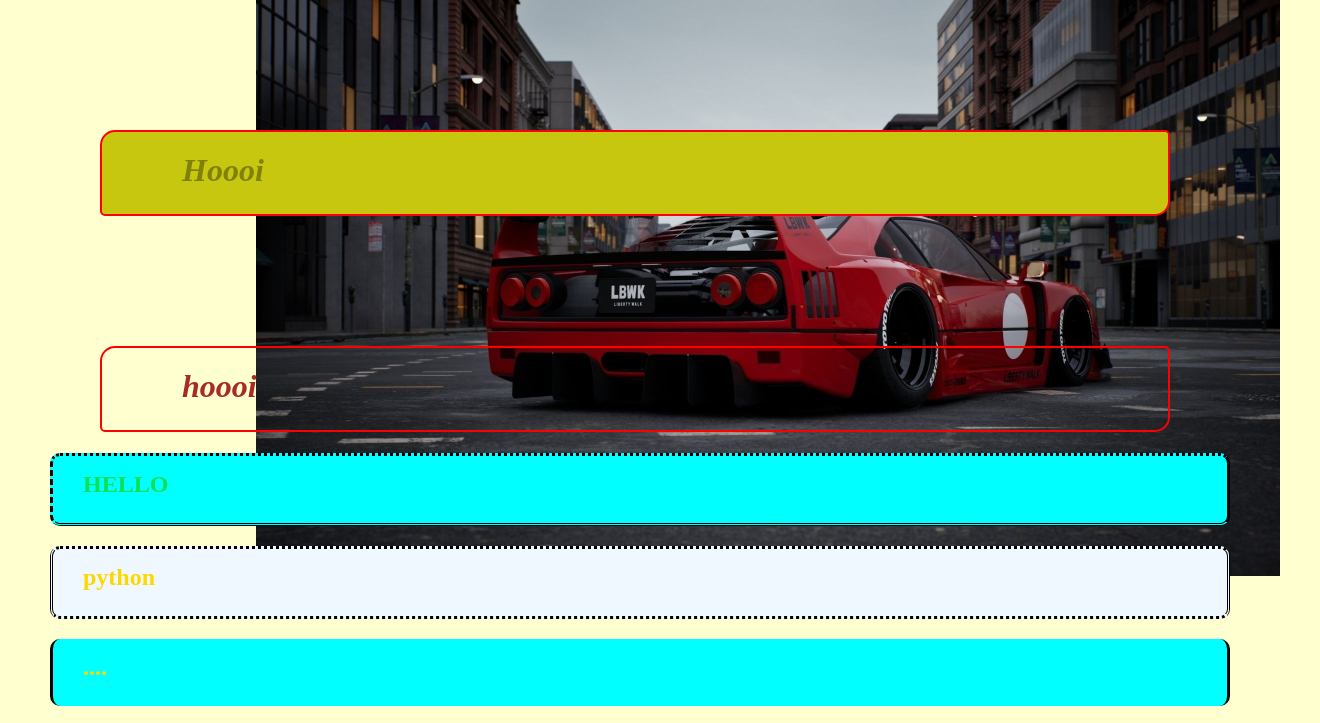
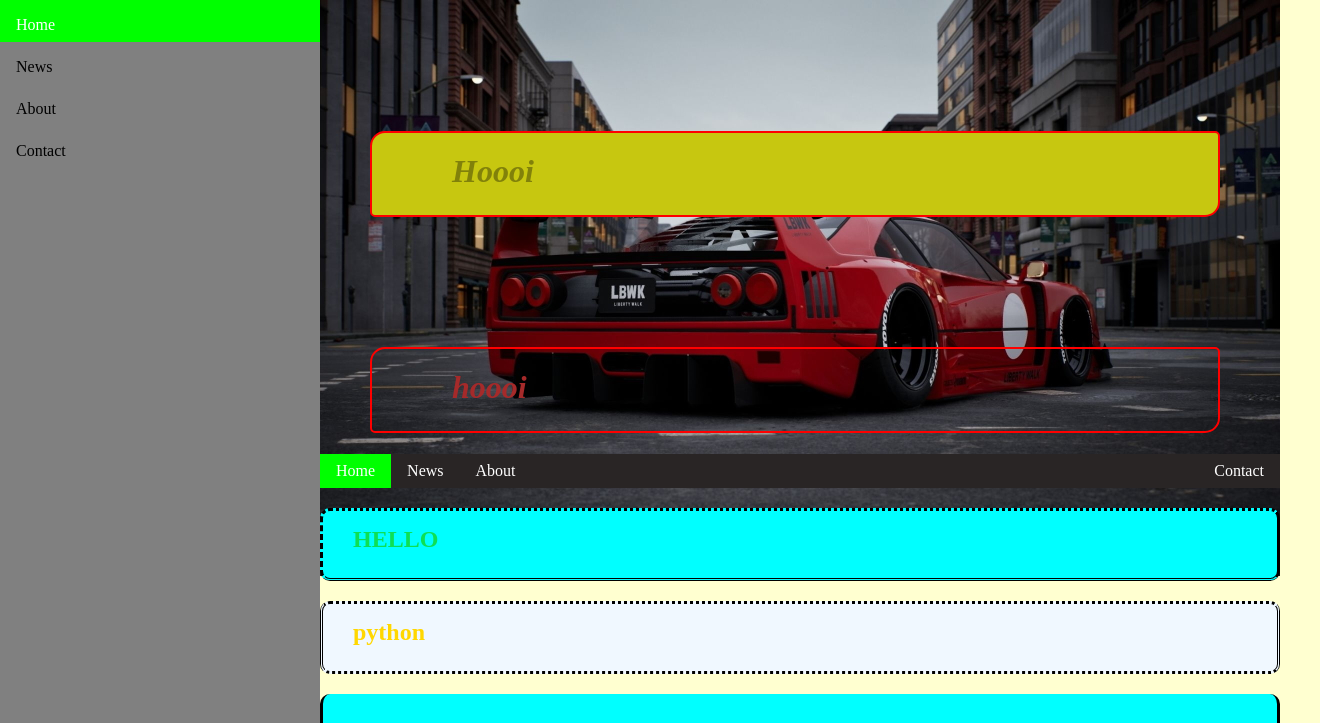
Before and after one commit to rishadroshanpt/css, a plain HTML site: page index.html in a window 1280 px wide. Shown: the top 723 px of the page, 1320 px wide, since content can reach past the window. Drawn offline with Linux system fonts and the light colour scheme.

Commit message:
navbar added

```diff
--- a/index.html
+++ b/index.html
@@ -7,12 +7,25 @@
     <link rel="stylesheet" href="style.css">
 </head>
 <body>
+    <ul id="id4">
+        <li><a class="active" href="#home">Home</a></li>
+        <li><a href="#news">News</a></li>
+        <li><a href="about">About</a></li>
+        <li><a href="contact">Contact</a></li>
+    </ul>
+<div id="item">
     <h1 style="color: rgba(0, 0, 0, 0.351);background-color: rgb(199, 199, 16);">Hoooi</h1>
     <h1>hoooi</h1>
-
+    <ul id="id5">
+        <li><a class="active" href="#home">Home</a></li>
+        <li><a href="#news">News</a></li>
+        <li><a href="about">About</a></li>
+        <li><a style="float: right;" href="contact">Contact</a></li>
+    </ul>
     <h2 id="a1">hello</h2>
     <h2>python</h2>
     <h2 class="a2">....</h2>
+
     <div class="sticky">This is a demo website</div>
     <p class="a2">Lorem ipsum dolor sit amet consectetur adipisicing elit. Labore laborum esse, at quibusdam enim ex quasi aspernatur voluptas. Delectus consequatur ducimus officiis amet corporis! Veritatis magnam cum ab vero exercitationem?</p>
 
@@ -135,5 +148,12 @@
     <div id="img2">
         <img src="image/backiee-274078-landscape.jpg" alt="">
     </div>
+    <p id="id1">Lorem ipsum dolor sit amet consectetur adipisicing elit. Consectetur, nihil officiis vel omnis accusamus earum illo quod inventore tempora iste fugiat odio possimus labore in ad mollitia incidunt deserunt. Provident. Lorem, ipsum dolor sit amet consectetur adipisicing elit. Libero saepe, cumque culpa inventore nulla accusamus ad hic molestias incidunt sunt facere laboriosam, quasi nobis eaque quibusdam debitis quia corporis impedit!</p>
+    <div id="id2">
+        <div id="id3">
+            <p>Have a good day !</p>
+        </div>
+    </div>
+</div>
 </body>
 </html>
--- a/style.css
+++ b/style.css
@@ -34,8 +34,7 @@ body{
     background-image: url(image/backiee-274078-landscape.jpg);
     background-size: 1600px 900px;
     background: #ffffd0 url("image/liberty-walk-f40-1.jpg") no-repeat  right top;
-    margin: 50px;
-
+    margin: 0;
 }
 
 a{
@@ -129,7 +128,7 @@ img{
 }
 .main1{
     position: relative;
-    width: 100%;
+    width: 1000px;
     height: auto;
 }
 .sub1{
@@ -330,7 +329,7 @@ img{
     display: block;
   }
   #img2{
-    width: 1200px;
+    width: 1000px;
     height: auto;
     opacity: 0.3;
     margin: auto;
@@ -338,3 +337,87 @@ img{
   #img2:hover{
     opacity: 0.9;
   }
+#id1::first-line{
+  color: #f00;
+  font-variant: small-caps;
+}
+#id1::first-letter{
+  color: #0f0;
+  font-size: x-large;
+}
+::selection{
+  background-color: #0f0;
+  color: #f00;
+}
+#id2{
+  background:url(image/lavender.webp);
+  border: 2px solid black;
+  height: 150px;
+}
+#id3{
+  margin: 30px;
+  background-color: #fff;
+  border: 2px solid black;
+  height: 90px;
+  opacity: 0.5;
+}
+#id3 p{
+  margin: 35px;
+  color: #0a0a0a;
+  font-weight: bold;
+  text-align: center;
+}
+#item{
+  margin-left: 25%;
+  padding: 1px 0px;
+}
+#id4{
+  margin: 0;
+  padding: 0;
+  width: 25%;
+  background-color: grey;
+  position: fixed;
+  overflow: auto;
+  height: 100%;
+}
+#id4 li a{
+  display: block;
+  color: #000;
+  padding: 8px 16px;
+  padding-top: 16px;
+  text-decoration: none;
+}
+#id4 li a:hover:not(.active){
+  background-color: rgb(85, 82, 82);
+  color: #fff;
+}
+#id4 li a.active{
+  background-color: #0f0;
+  color: #ffffff;
+}
+#id5{
+  width: 100%;
+  background-color: #292525;
+  overflow: hidden;
+  margin: 0;
+  padding: 0;
+  position: -webkit-sticky;
+  position: sticky;
+  top: 0;
+  z-index: 10;
+}
+#id5 li a{
+  display: block;
+  padding: 8px 16px;
+  color: #ffffff;
+  text-align: center;
+  float: left;
+}
+#id5 li a:hover:not(.active){
+  background-color: #a19191;
+  color: #000;
+}
+#id5 li a.active{
+  background-color: #0f0;
+  color: #fff;
+}
```
Also changed, not shown: image/lavender.webp (added).
